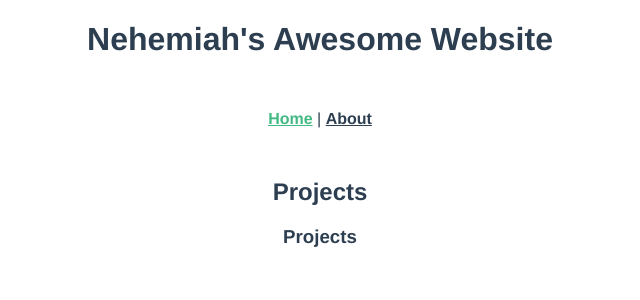
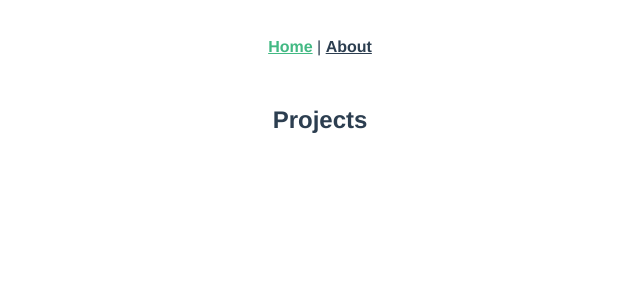
Before and after one commit to dacresni/dacresni, a Vue app: page / in a window 1280 px wide. Shown: the top 300 px of the page, without its empty margins (320-960 px from the left). Built offline with nearby package versions, Linux system fonts and the light colour scheme.

Commit message:
changed layout. focusing on a 'repo' component that the 'project list' component will use to list

```diff
--- a/src/App.vue
+++ b/src/App.vue
@@ -1,7 +1,6 @@
 <template>
   <div id="app">
     <header>
-      <h1> Nehemiah's Awesome Website </h1>
       <nav id="nav">
         <router-link to="/">Home</router-link> |
         <router-link to="/about">About</router-link>
--- a/src/components/ProjectList.vue
+++ b/src/components/ProjectList.vue
@@ -1,12 +1,9 @@
-
-<template>
 <section>
-  <h3> Projects</h3>
+  <h1>Projects</h1>
   <dl id='project-list'>
-    <entry v-for="repo  in list" :key=repo.name >
-        <dt :key='name'  > {{name}} </dt>
-        <dd :key='description'> {{description}} </dd>
-    </entry>
+    <template v-for="repo in repos">
+      <dt> {{repo.name}} </dt>
+      <dd> {{repo.description}} </dd>
+    </template>
   </dl>
 </section>
-</template>
--- a/src/router/index.js
+++ b/src/router/index.js
@@ -8,11 +8,17 @@ const routes = [
   {
     path: '/',
     name: 'Home',
-    component: Home
+    component: Home,
+    meta: {
+      title: "Nehemiah's Awesome Website"
+    }
   },
   {
     path: '/about',
     name: 'About',
+    meta: {
+      title: "Nehemiah's Awesome Website"
+    },
     // route level code-splitting
     // this generates a separate chunk (about.[hash].js) for this route
     // which is lazy-loaded when the route is visited.
```
